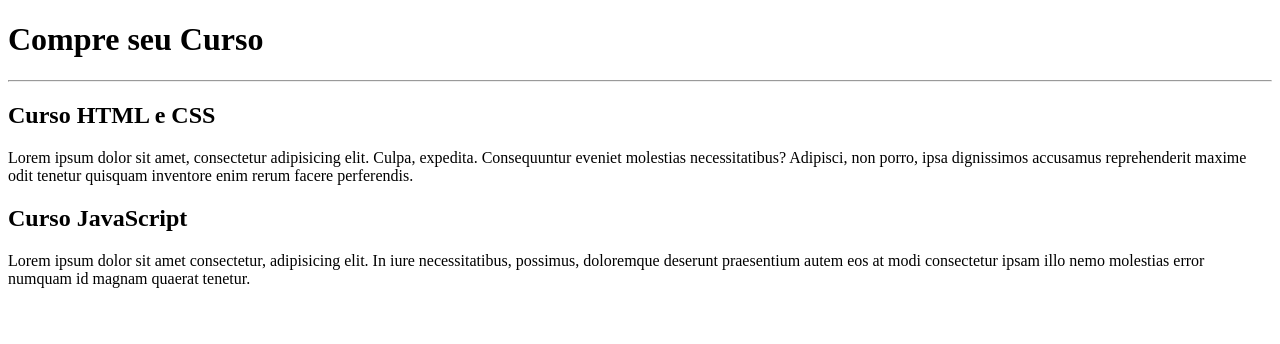
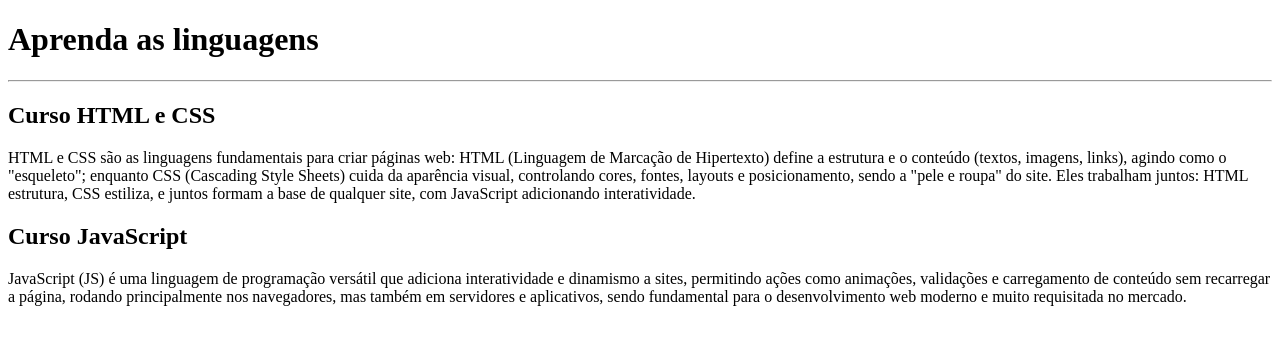
Before and after one commit to arthurmagalhaes06/projeto-site, a plain HTML site: page projeto-site/index.html in a window 1280 px wide. Drawn offline with Linux system fonts and the light colour scheme.

Commit message:
atualizei o titulo e os artigos

```diff
--- a/projeto-site/index.html
+++ b/projeto-site/index.html
@@ -8,18 +8,16 @@
 <body>
     <main>
         <header>
-            <h1>Compre seu Curso</h1>
+            <h1>Aprenda as linguagens</h1>
         </header>
         <article>
             <hr>
             <h2>Curso HTML e CSS</h2>
-            <p>Lorem ipsum dolor sit amet, consectetur adipisicing elit. Culpa, expedita. Consequuntur eveniet molestias necessitatibus? Adipisci, non porro,
-                 ipsa dignissimos accusamus reprehenderit maxime odit
-                 tenetur quisquam inventore enim rerum facere perferendis.</p>
+            <p>HTML e CSS são as linguagens fundamentais para criar páginas web: HTML (Linguagem de Marcação de Hipertexto) define a estrutura e o conteúdo (textos, imagens, links), agindo como o "esqueleto"; enquanto CSS (Cascading Style Sheets) cuida da aparência visual, controlando cores, fontes, layouts e posicionamento, sendo a "pele e roupa" do site. Eles trabalham juntos: HTML estrutura, CSS estiliza, e juntos formam a base de qualquer site, com JavaScript adicionando interatividade.</p>
         </article>
         <article>
             <h2>Curso JavaScript</h2>
-            <p>Lorem ipsum dolor sit amet consectetur, adipisicing elit. In iure necessitatibus, possimus, doloremque deserunt praesentium autem eos at modi consectetur ipsam illo nemo molestias error numquam id magnam quaerat tenetur.</p>
+            <p>JavaScript (JS) é uma linguagem de programação versátil que adiciona interatividade e dinamismo a sites, permitindo ações como animações, validações e carregamento de conteúdo sem recarregar a página, rodando principalmente nos navegadores, mas também em servidores e aplicativos, sendo fundamental para o desenvolvimento web moderno e muito requisitada no mercado.</p>
         </article>
     </main>
 </body>
```
